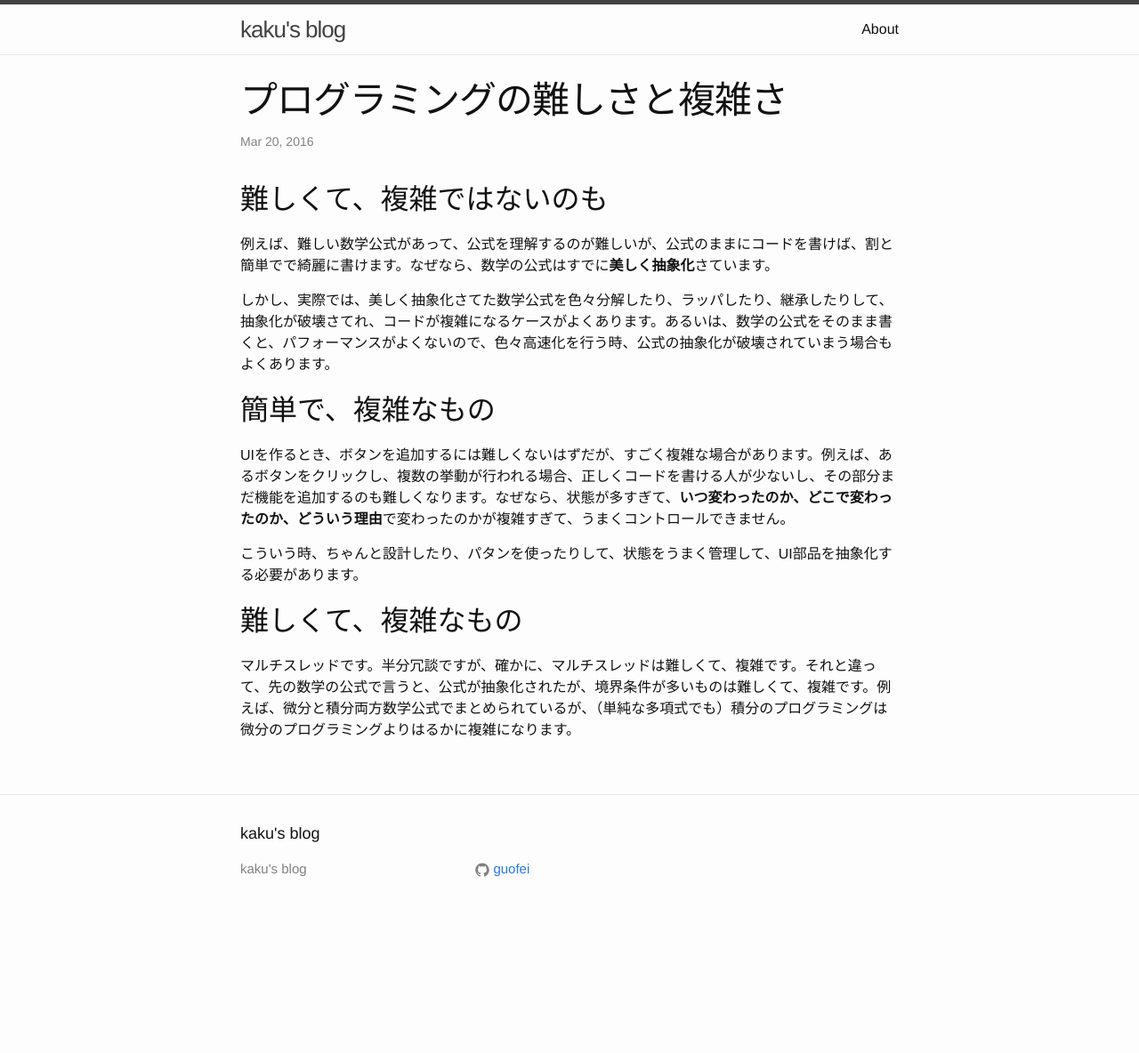
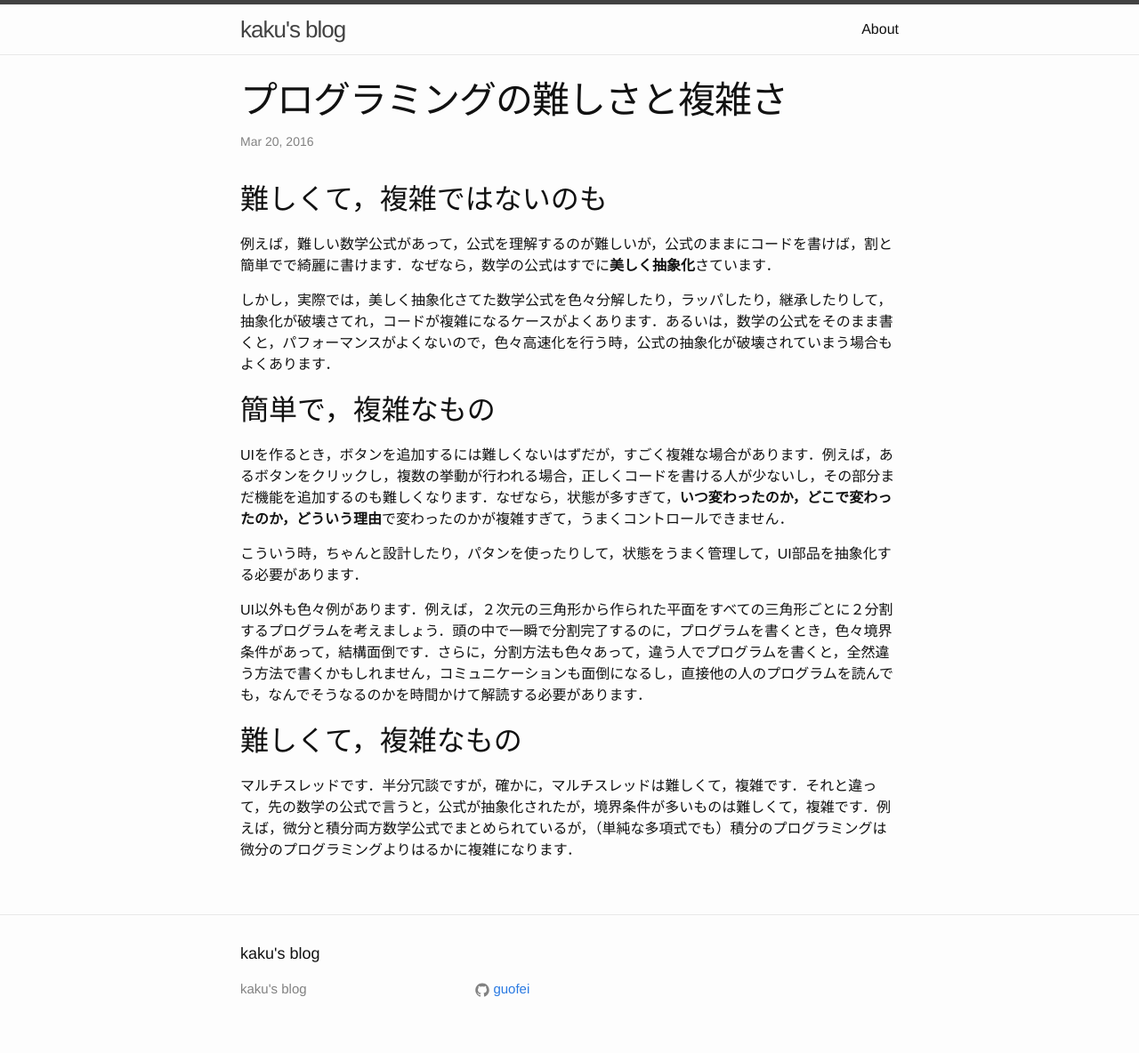
Before and after one commit to guofei/ja, a Jekyll site: the page built from _posts/2016-03-20-difficult-and-complex.md, in a window 1280 px wide. Shown: the whole page at 89% size. Built offline with Jekyll 4.4.1, drawn with Linux system fonts in a browser that asks for light colours; comment, search, counter and statistics services are not loaded; before the commit the page ends 1049 px from its top, so only the background shows below that.

Commit message:
refactor: update post

```diff
--- a/_posts/2016-03-20-difficult-and-complex.md
+++ b/_posts/2016-03-20-difficult-and-complex.md
@@ -2,18 +2,20 @@
 layout: post
 title: プログラミングの難しさと複雑さ
 ---
-## 難しくて、複雑ではないのも
+## 難しくて，複雑ではないのも
 
-例えば、難しい数学公式があって、公式を理解するのが難しいが、公式のままにコードを書けば、割と簡単でで綺麗に書けます。なぜなら、数学の公式はすでに**美しく抽象化**さています。
+例えば，難しい数学公式があって，公式を理解するのが難しいが，公式のままにコードを書けば，割と簡単でで綺麗に書けます．なぜなら，数学の公式はすでに**美しく抽象化**さています．
 
-しかし、実際では、美しく抽象化さてた数学公式を色々分解したり、ラッパしたり、継承したりして、抽象化が破壊さてれ、コードが複雑になるケースがよくあります。あるいは、数学の公式をそのまま書くと、パフォーマンスがよくないので、色々高速化を行う時、公式の抽象化が破壊されていまう場合もよくあります。
+しかし，実際では，美しく抽象化さてた数学公式を色々分解したり，ラッパしたり，継承したりして，抽象化が破壊さてれ，コードが複雑になるケースがよくあります．あるいは，数学の公式をそのまま書くと，パフォーマンスがよくないので，色々高速化を行う時，公式の抽象化が破壊されていまう場合もよくあります．
 
-## 簡単で、複雑なもの
+## 簡単で，複雑なもの
 
-UIを作るとき、ボタンを追加するには難しくないはずだが、すごく複雑な場合があります。例えば、あるボタンをクリックし、複数の挙動が行われる場合、正しくコードを書ける人が少ないし、その部分まだ機能を追加するのも難しくなります。なぜなら、状態が多すぎて、**いつ変わったのか、どこで変わったのか、どういう理由**で変わったのかが複雑すぎて、うまくコントロールできません。
+UIを作るとき，ボタンを追加するには難しくないはずだが，すごく複雑な場合があります．例えば，あるボタンをクリックし，複数の挙動が行われる場合，正しくコードを書ける人が少ないし，その部分まだ機能を追加するのも難しくなります．なぜなら，状態が多すぎて，**いつ変わったのか，どこで変わったのか，どういう理由**で変わったのかが複雑すぎて，うまくコントロールできません．
 
-こういう時、ちゃんと設計したり、パタンを使ったりして、状態をうまく管理して、UI部品を抽象化する必要があります。
+こういう時，ちゃんと設計したり，パタンを使ったりして，状態をうまく管理して，UI部品を抽象化する必要があります．
 
-## 難しくて、複雑なもの
+UI以外も色々例があります．例えば，２次元の三角形から作られた平面をすべての三角形ごとに２分割するプログラムを考えましょう．頭の中で一瞬で分割完了するのに，プログラムを書くとき，色々境界条件があって，結構面倒です．さらに，分割方法も色々あって，違う人でプログラムを書くと，全然違う方法で書くかもしれません，コミュニケーションも面倒になるし，直接他の人のプログラムを読んでも，なんでそうなるのかを時間かけて解読する必要があります．
 
-マルチスレッドです。半分冗談ですが、確かに、マルチスレッドは難しくて、複雑です。それと違って、先の数学の公式で言うと、公式が抽象化されたが、境界条件が多いものは難しくて、複雑です。例えば、微分と積分両方数学公式でまとめられているが、（単純な多項式でも）積分のプログラミングは微分のプログラミングよりはるかに複雑になります。
+## 難しくて，複雑なもの
+
+マルチスレッドです．半分冗談ですが，確かに，マルチスレッドは難しくて，複雑です．それと違って，先の数学の公式で言うと，公式が抽象化されたが，境界条件が多いものは難しくて，複雑です．例えば，微分と積分両方数学公式でまとめられているが，（単純な多項式でも）積分のプログラミングは微分のプログラミングよりはるかに複雑になります．
```
